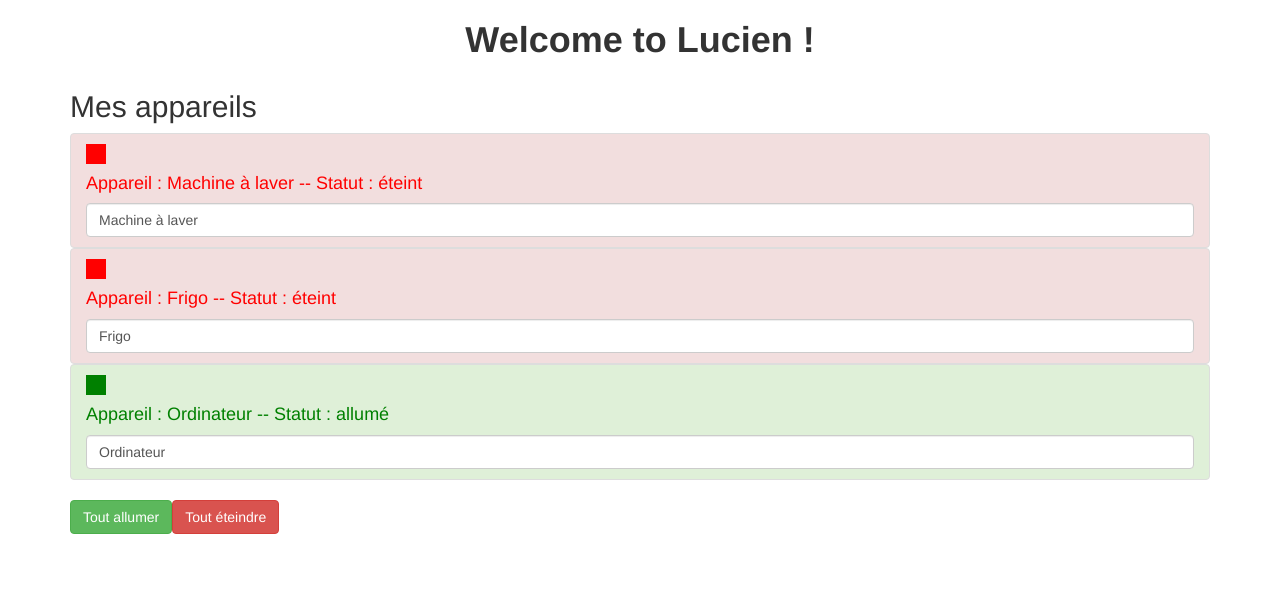
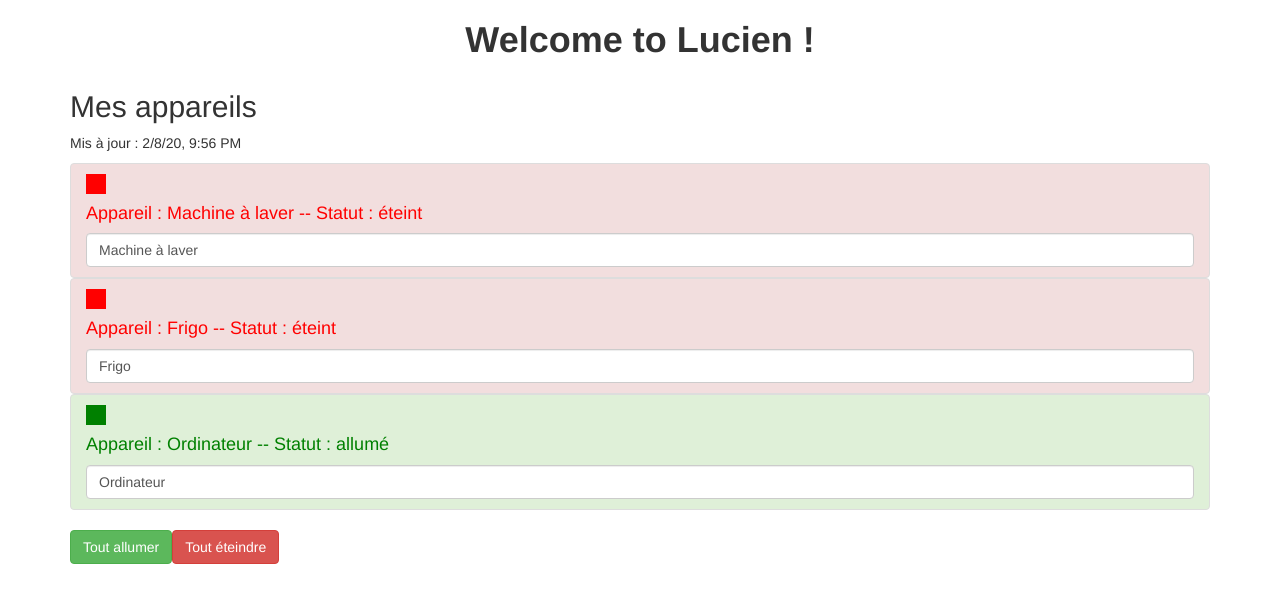
Before and after one commit to MounirBlk/appAngular, an Angular app: page / in a window 1280 px wide. Shown: the top 602 px of the page. Built offline with nearby package versions, Linux system fonts and the light colour scheme.

Commit message:
appareil

```diff
--- a/src/app/app.component.html
+++ b/src/app/app.component.html
@@ -8,12 +8,12 @@
     <div class="row">
         <div class="col-xs-12">
             <h2>Mes appareils</h2>
+            <p>Mis à jour : {{ lastUpdate | async | date: 'short' | uppercase }}</p>
             <ul class="list-group">
                 <app-appareil *ngFor="let appareil of appareils" [appareilName]="appareil.name" [appareilStatus]="appareil.status"></app-appareil>
             </ul>
             <button class="btn btn-success" [disabled]="!isAuth" (click)="onAllumer()">Tout allumer</button>
             <button class="btn btn-danger" [disabled]="!isAuth" (click)="onEteindre()">Tout éteindre</button>
-
         </div>
     </div>
 </div>
--- a/src/app/app.component.ts
+++ b/src/app/app.component.ts
@@ -8,6 +8,16 @@
 export class AppComponent {
   title = 'Lucien';
   isAuth = false;
+
+  lastUpdate = new Promise((resolve, reject) => {
+    const date = new Date();
+    setTimeout(
+      () => {
+        resolve(date);
+      }, 2000
+    );
+  });
+
   appareils = [
     {
       name: 'Machine à laver',
```
